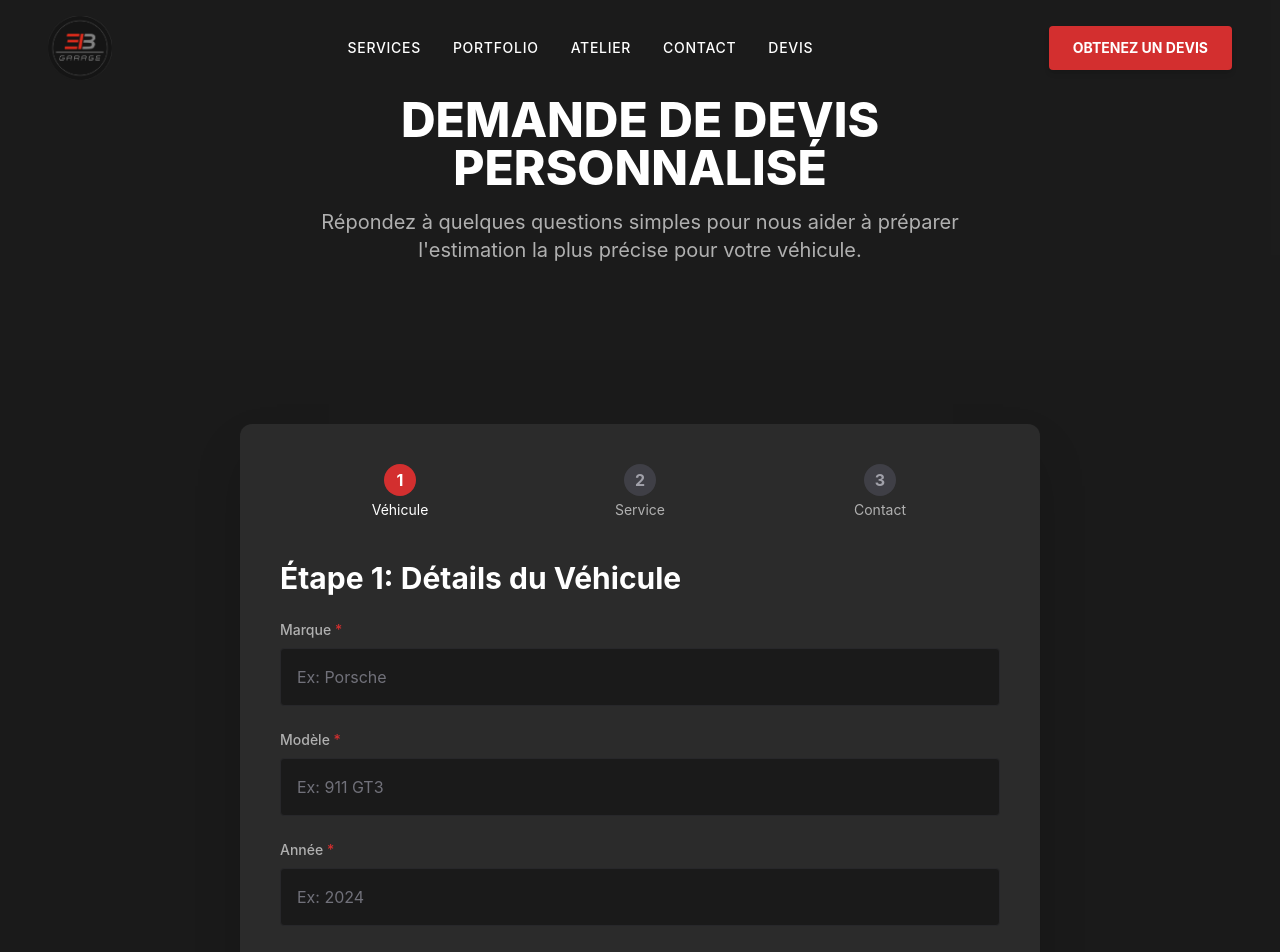
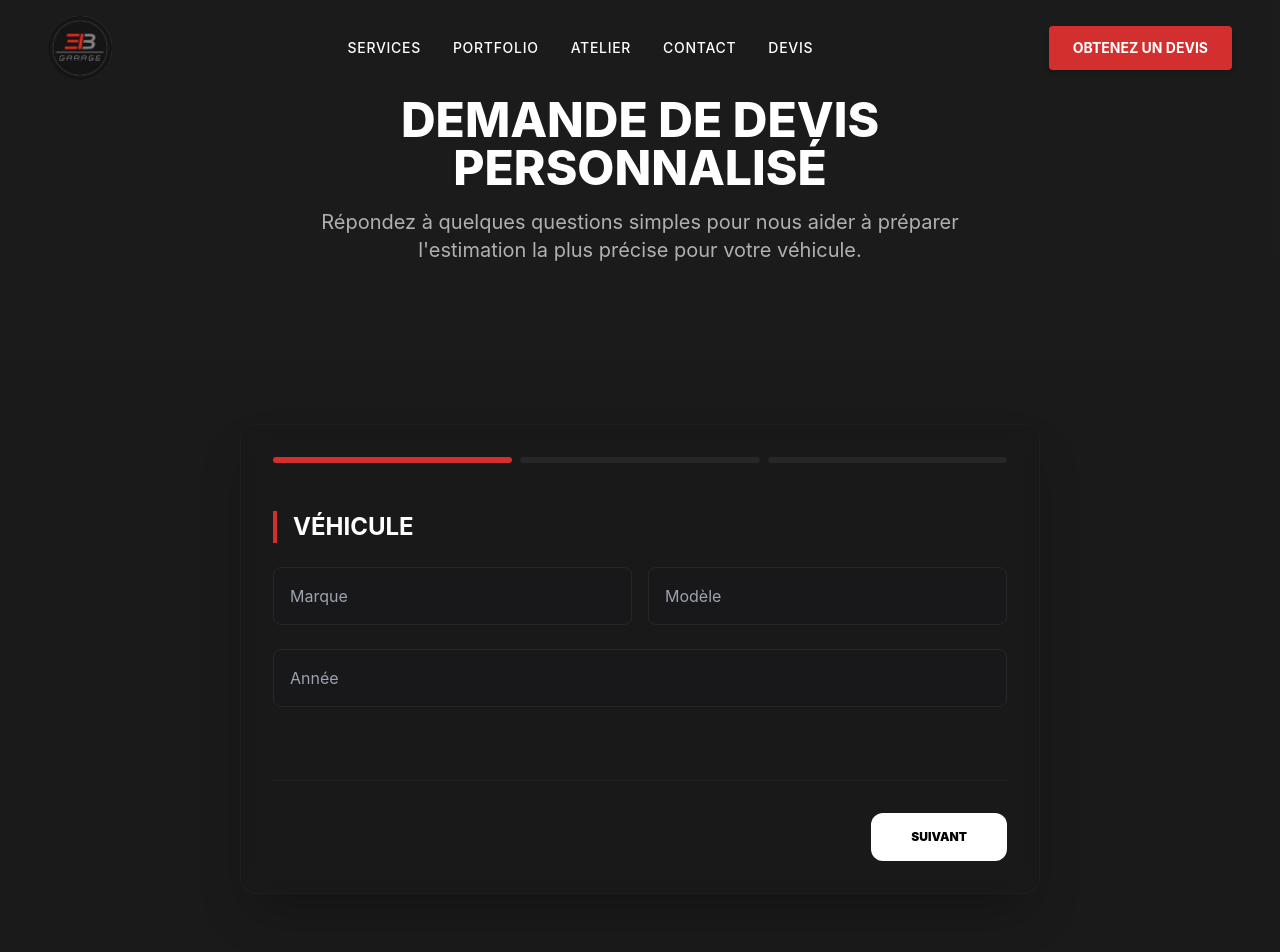
Before and after one commit to dibabdelkrimyt98/eb-garage-website, a React (Vite) app: page /devis in a window 1280 px wide. Shown: the top 952 px of the page. Built offline with nearby package versions, Linux system fonts and the light colour scheme.

Commit message:
Changing in footer, Quotes form and some changes.

```diff
--- a/src/components/Footer.jsx
+++ b/src/components/Footer.jsx
@@ -24,7 +24,8 @@ const Footer = () => {
           </div>
            <div className="flex items-start space-x-3">
             <FaMapMarkerAlt className="text-brandRed mt-1" />
-            <span>Cité Ben Mokadem -Sidi Abdelkader-, Cité Ramoul en face la mosquée-,<br/> Blida, Algeria</span>
+            <span>Cité Ben Mokadem, Sidi Abdelkader,
+            Blida, Algérie</span>
           </div>
         </div>
 
--- a/src/components/QuoteForm.jsx
+++ b/src/components/QuoteForm.jsx
@@ -1,293 +1,209 @@
-// src/components/QuoteForm.jsx
-import React, { useState } from 'react';
-// --- IMPORTS NÉCESSAIRES POUR LE BACKEND ---
 import emailjs from '@emailjs/browser';
 import { addDoc, collection, serverTimestamp } from "firebase/firestore";
-import { db } from '../firebase'; // Assurez-vous que votre fichier firebase.js est bien configuré
+import React, { useState } from 'react';
+import { FaPalette, FaPlusCircle, FaShieldAlt, FaWindowMaximize } from 'react-icons/fa';
+import { db } from '../firebase';
 
-// Étapes de base du formulaire
 const TOTAL_STEPS = 3;
 
+const AVAILABLE_SERVICES = [
+    { id: 'teintage', label: 'Teintage de Vitres', icon: <FaWindowMaximize /> },
+    { id: 'ppf', label: 'Protection Peinture (PPF)', icon: <FaShieldAlt /> },
+    { id: 'wrapping', label: 'Wrapping / Covering', icon: <FaPalette /> },
+    { id: 'autre', label: 'Nettoyage / Autre', icon: <FaPlusCircle /> },
+];
+
 const QuoteForm = () => {
-    // État pour gérer l'étape actuelle (1, 2, 3)
     const [step, setStep] = useState(1);
+    const [isSubmitting, setIsSubmitting] = useState(false);
+    const [submissionSuccess, setSubmissionSuccess] = useState(false);
+    const [errorMessage, setErrorMessage] = useState('');
 
-    // État pour stocker toutes les données du devis
     const [formData, setFormData] = useState({
-        // Étape 1: Véhicule
-        make: '', // Marque
-        model: '', // Modèle
-        year: '', // Année
-        // Étape 2: Service
-        serviceType: '', // Type de service principal
-        serviceDetails: [], // Détails spécifiques (ex: teinte 5%, PPF avant)
-        // Étape 3: Contact
-        name: '', // Nom complet
-        email: '', // Email
-        phone: '', // Téléphone (facultatif)
-        notes: '' // Notes supplémentaires
+        make: '',
+        model: '',
+        year: '',
+        selectedServices: [],
+        name: '',
+        email: '',
+        phone: '',
+        notes: ''
     });
 
-    const [isSubmitting, setIsSubmitting] = useState(false);
-    const [submissionSuccess, setSubmissionSuccess] = useState(false);
-    // Nouvel état pour gérer les erreurs d'envoi
-    const [errorMessage, setErrorMessage] = useState('');
-
-    // Mettre à jour les données du formulaire
     const handleChange = (e) => {
         const { name, value } = e.target;
         setFormData(prev => ({ ...prev, [name]: value }));
     };
 
-    // Mettre à jour les détails de service (ex: cases à cocher ou radio)
-    const handleServiceChange = (e) => {
-        const { value, checked } = e.target;
-        if (checked) {
-            setFormData(prev => ({
+    const toggleService = (serviceLabel) => {
+        setFormData(prev => {
+            const isSelected = prev.selectedServices.includes(serviceLabel);
+            if (isSelected) {
+                return {
                     ...prev,
-                serviceDetails: [...prev.serviceDetails, value]
-            }));
+                    selectedServices: prev.selectedServices.filter(s => s !== serviceLabel)
+                };
             } else {
-            setFormData(prev => ({
+                return {
                     ...prev,
-                serviceDetails: prev.serviceDetails.filter(detail => detail !== value)
-            }));
+                    selectedServices: [...prev.selectedServices, serviceLabel]
+                };
             }
+        });
     };
 
-    // Fonctions de navigation entre les étapes
     const nextStep = () => {
-        // Validation simple avant de passer à l'étape suivante
         if (step === 1 && (!formData.make || !formData.model || !formData.year)) {
             alert("Veuillez remplir les informations du véhicule.");
             return;
         }
-        if (step === 2 && !formData.serviceType) {
-            alert("Veuillez sélectionner un type de service.");
+        if (step === 2 && formData.selectedServices.length === 0) {
+            alert("Veuillez sélectionner au moins un service.");
+            return;
+        }
+        setStep(prev => Math.min(prev + 1, TOTAL_STEPS));
+    };
+
+    const prevStep = () => setStep(prev => Math.max(prev - 1, 1));
+
+    const handleSubmit = async (e) => {
+        e.preventDefault();
+
+        // Final validation for Step 3
+        if (!formData.name || !formData.email) {
+            alert("Le nom et l'email sont obligatoires.");
             return;
         }
 
-        setStep(prev => Math.min(prev + 1, TOTAL_STEPS));
-    };
-
-    const prevStep = () => {
-        setStep(prev => Math.max(prev - 1, 1));
-    };
-
-    // --- GÉRER LA SOUMISSION FINALE (LOGIQUE AJOUTÉE) ---
-    const handleSubmit = async (e) => {
-        e.preventDefault();
         setIsSubmitting(true);
-        setErrorMessage(''); // Réinitialiser les erreurs
+        setErrorMessage('');
 
         try {
-            // 1. Enregistrer dans Firebase Firestore
             await addDoc(collection(db, "quotes"), {
                 ...formData,
                 createdAt: serverTimestamp(),
-                status: "nouveau" // Pour le tri dans votre admin
+                status: "nouveau"
             });
 
-            // 2. Préparer les paramètres pour l'email
             const templateParams = {
-                to_name: "Admin Garage", // Le nom qui apparaîtra dans l'email
+                to_name: "Admin EB Garage",
                 from_name: formData.name,
                 from_email: formData.email,
                 phone: formData.phone || "Non renseigné",
                 vehicle_info: `${formData.make} ${formData.model} (${formData.year})`,
-                service_type: formData.serviceType,
-                service_details: formData.serviceDetails.join(", "), // Convertir le tableau en texte lisible
+                service_type: formData.selectedServices.join(", "),
                 message: formData.notes
             };
 
-            // 3. Envoyer la notification via EmailJS
             await emailjs.send(
-                'service_tm4clgk',   // <-- REMPLACEZ CECI (Service ID EmailJS)
-                'template_okc7zya',  // <-- REMPLACEZ CECI (Template ID EmailJS)
+                'service_tm4clgk',
+                'template_okc7zya',
                 templateParams,
-                'HWo31ByS0ctsGNZvt'    // <-- REMPLACEZ CECI (Public Key EmailJS)
+                'HWo31ByS0ctsGNZvt'
             );
 
-            // 4. Succès
             setSubmissionSuccess(true);
-
         } catch (error) {
-            console.error("Erreur d'envoi:", error);
-            setErrorMessage("Une erreur est survenue lors de l'envoi. Veuillez vérifier votre connexion ou nous appeler directement.");
+            console.error(error);
+            setErrorMessage("Erreur lors de l'envoi. Veuillez réessayer.");
         } finally {
             setIsSubmitting(false);
         }
     };
 
-    // Affichage des étapes individuelles (INCHANGÉ)
     const renderStep = () => {
         switch (step) {
             case 1:
                 return (
                     <div className="space-y-6">
-                        <h2 className="text-3xl font-bold text-white mb-6">Étape 1: Détails du Véhicule</h2>
-
-                        <div>
-                            <label htmlFor="make" className="block text-sm text-brandLightGray mb-2 font-medium">Marque <span className="text-brandRed">*</span></label>
-                            <input type="text" id="make" name="make" value={formData.make} onChange={handleChange} required className="w-full bg-brandDark border border-zinc-800 rounded p-4 text-white placeholder-zinc-500" placeholder="Ex: Porsche" />
+                        <h2 className="text-2xl font-bold text-white mb-6 uppercase border-l-4 border-brandRed pl-4">Véhicule</h2>
+                        <div className="grid grid-cols-1 md:grid-cols-2 gap-4">
+                            <input type="text" name="make" value={formData.make} onChange={handleChange} placeholder="Marque" className="w-full bg-zinc-900 border border-zinc-800 rounded-lg p-4 text-white focus:border-brandRed outline-none" />
+                            <input type="text" name="model" value={formData.model} onChange={handleChange} placeholder="Modèle" className="w-full bg-zinc-900 border border-zinc-800 rounded-lg p-4 text-white focus:border-brandRed outline-none" />
                         </div>
-                        <div>
-                            <label htmlFor="model" className="block text-sm text-brandLightGray mb-2 font-medium">Modèle <span className="text-brandRed">*</span></label>
-                            <input type="text" id="model" name="model" value={formData.model} onChange={handleChange} required className="w-full bg-brandDark border border-zinc-800 rounded p-4 text-white placeholder-zinc-500" placeholder="Ex: 911 GT3" />
-                        </div>
-                        <div>
-                            <label htmlFor="year" className="block text-sm text-brandLightGray mb-2 font-medium">Année <span className="text-brandRed">*</span></label>
-                            <input type="number" id="year" name="year" value={formData.year} onChange={handleChange} required className="w-full bg-brandDark border border-zinc-800 rounded p-4 text-white placeholder-zinc-500" placeholder="Ex: 2024" />
-                        </div>
+                        <input type="number" name="year" value={formData.year} onChange={handleChange} placeholder="Année" className="w-full bg-zinc-900 border border-zinc-800 rounded-lg p-4 text-white focus:border-brandRed outline-none" />
                     </div>
                 );
             case 2:
                 return (
                     <div className="space-y-6">
-                        <h2 className="text-3xl font-bold text-white mb-6">Étape 2: Service Souhaité</h2>
-
-                        {/* Type de Service Principal */}
-                        <div className="mb-8">
-                            <label className="block text-sm text-brandLightGray mb-2 font-medium">Type de Service Principal <span className="text-brandRed">*</span></label>
-                            <select name="serviceType" value={formData.serviceType} onChange={handleChange} required className="w-full bg-brandDark border border-zinc-800 rounded p-4 text-white appearance-none cursor-pointer">
-                                <option value="">-- Choisir un Service --</option>
-                                <option value="teintage">Teintage de Vitres</option>
-                                <option value="ppf">Film de Protection Peinture (PPF)</option>
-                                <option value="wrapping">Wrapping/Covering</option>
-                                <option value="autre">Autre / Multiple</option>
-                            </select>
+                        <h2 className="text-2xl font-bold text-white mb-2 uppercase border-l-4 border-brandRed pl-4">Services</h2>
+                        <div className="grid grid-cols-1 sm:grid-cols-2 gap-4">
+                            {AVAILABLE_SERVICES.map((service) => (
+                                <div
+                                    key={service.id}
+                                    onClick={() => toggleService(service.label)}
+                                    className={`cursor-pointer p-6 rounded-xl border-2 transition-all flex items-center space-x-4 ${
+                                        formData.selectedServices.includes(service.label)
+                                        ? 'border-brandRed bg-brandRed/10 text-white shadow-[0_0_15px_rgba(220,38,38,0.2)]'
+                                        : 'border-zinc-800 bg-zinc-900/50 text-zinc-400 hover:border-zinc-600'
+                                    }`}
+                                >
+                                    <span className="text-2xl">{service.icon}</span>
+                                    <span className="font-bold uppercase text-sm">{service.label}</span>
                                 </div>
-
-                        {/* Options Détaillées Basées sur le Service */}
-                        {formData.serviceType === 'ppf' && (
-                            <div className="p-4 border border-zinc-700 rounded">
-                                <h3 className="text-xl text-white mb-3">Couverture PPF :</h3>
-                                <div className="space-y-2 text-brandLightGray">
-                                    <label className="flex items-center space-x-2">
-                                        <input type="checkbox" name="serviceDetails" value="ppf_avant" checked={formData.serviceDetails.includes("ppf_avant")} onChange={handleServiceChange} className="form-checkbox text-brandRed bg-brandDark border-zinc-600 rounded" />
-                                        <span>Kit Avant Complet (Capot, Pare-chocs, Ailes)</span>
-                                    </label>
-                                    <label className="flex items-center space-x-2">
-                                        <input type="checkbox" name="serviceDetails" value="ppf_complet" checked={formData.serviceDetails.includes("ppf_complet")} onChange={handleServiceChange} className="form-checkbox text-brandRed bg-brandDark border-zinc-600 rounded" />
-                                        <span>Véhicule Complet (Full Body)</span>
-                                    </label>
+                            ))}
                         </div>
-                            </div>
-                        )}
-                        {/* Vous pouvez ajouter d'autres conditions ici pour 'teintage' etc. */}
                     </div>
                 );
             case 3:
                 return (
                     <div className="space-y-6">
-                        <h2 className="text-3xl font-bold text-white mb-6">Étape 3: Vos Coordonnées</h2>
-
-                        <div>
-                            <label htmlFor="name" className="block text-sm text-brandLightGray mb-2 font-medium">Nom Complet <span className="text-brandRed">*</span></label>
-                            <input type="text" id="name" name="name" value={formData.name} onChange={handleChange} required className="w-full bg-brandDark border border-zinc-800 rounded p-4 text-white placeholder-zinc-500" placeholder="Votre Nom" />
-                        </div>
-                        <div>
-                            <label htmlFor="email" className="block text-sm text-brandLightGray mb-2 font-medium">Email <span className="text-brandRed">*</span></label>
-                            <input type="email" id="email" name="email" value={formData.email} onChange={handleChange} required className="w-full bg-brandDark border border-zinc-800 rounded p-4 text-white placeholder-zinc-500" placeholder="votre.email@exemple.com" />
-                        </div>
-                        <div>
-                            <label htmlFor="phone" className="block text-sm text-brandLightGray mb-2 font-medium">Téléphone</label>
-                            <input type="tel" id="phone" name="phone" value={formData.phone} onChange={handleChange} className="w-full bg-brandDark border border-zinc-800 rounded p-4 text-white placeholder-zinc-500" placeholder="06..." />
-                        </div>
-                        <div>
-                            <label htmlFor="notes" className="block text-sm text-brandLightGray mb-2 font-medium">Notes Supplémentaires (Kilométrage, État, etc.)</label>
-                            <textarea id="notes" name="notes" rows="4" value={formData.notes} onChange={handleChange} className="w-full bg-brandDark border border-zinc-800 rounded p-4 text-white placeholder-zinc-500" placeholder="Toute information pertinente pour votre devis..."></textarea>
-                        </div>
+                        <h2 className="text-2xl font-bold text-white mb-6 uppercase border-l-4 border-brandRed pl-4">Vos Coordonnées</h2>
+                        <input type="text" name="name" value={formData.name} onChange={handleChange} placeholder="Nom Complet" className="w-full bg-zinc-900 border border-zinc-800 rounded-lg p-4 text-white focus:border-brandRed outline-none" />
+                        <input type="email" name="email" value={formData.email} onChange={handleChange} placeholder="Email" className="w-full bg-zinc-900 border border-zinc-800 rounded-lg p-4 text-white focus:border-brandRed outline-none" />
+                        <input type="tel" name="phone" value={formData.phone} onChange={handleChange} placeholder="Téléphone" className="w-full bg-zinc-900 border border-zinc-800 rounded-lg p-4 text-white focus:border-brandRed outline-none" />
+                        <textarea name="notes" rows="3" value={formData.notes} onChange={handleChange} placeholder="Message / Précisions..." className="w-full bg-zinc-900 border border-zinc-800 rounded-lg p-4 text-white focus:border-brandRed outline-none resize-none"></textarea>
                     </div>
                 );
-            default:
-                return null;
+            default: return null;
         }
     };
 
-    // Écran de Succès
     if (submissionSuccess) {
         return (
-            <div className="text-center p-12 bg-green-900/40 border border-green-600 rounded-xl">
-                <h2 className="text-4xl text-white font-bold mb-4">Demande Envoyée avec Succès !</h2>
-                <p className="text-xl text-brandLightGray">
-                    Merci pour votre demande. Notre administration l'a bien reçue et traitera votre devis dans les 24-48 heures.
-                </p>
-                <a href="/" className="mt-8 inline-block bg-brandRed hover:bg-red-700 text-white font-bold px-6 py-3 rounded uppercase transition-colors">
-                    Retourner à l'Accueil
-                </a>
+            <div className="text-center py-20 bg-zinc-900/50 rounded-2xl border border-zinc-800">
+                <div className="w-20 h-20 bg-green-500/20 text-green-500 rounded-full flex items-center justify-center mx-auto mb-6 text-4xl">✓</div>
+                <h2 className="text-3xl font-black text-white uppercase mb-4">Envoyé !</h2>
+                <button onClick={() => window.location.reload()} className="bg-brandRed text-white px-8 py-3 rounded-lg font-bold uppercase hover:bg-red-700 transition-all">Nouveau Devis</button>
             </div>
         );
     }
 
     return (
-        <div className="bg-brandGray p-6 md:p-10 rounded-xl shadow-2xl">
-            {/* Indicateur de Progression */}
-            <div className="flex justify-between items-center mb-10 text-brandLightGray">
+        <div className="bg-zinc-900/30 backdrop-blur-md p-8 rounded-2xl border border-zinc-800/50 shadow-2xl">
+            {/* PROGRESS BAR */}
+            <div className="flex mb-12 space-x-2">
                 {[1, 2, 3].map(i => (
-                    <div key={i} className="flex flex-col items-center w-1/3">
-                        <div className={`w-8 h-8 rounded-full flex items-center justify-center font-bold mb-1 transition-all duration-300 ${
-                            step >= i
-                            ? 'bg-brandRed text-white'
-                            : 'bg-zinc-700 text-zinc-400'
-                        }`}>
-                            {i}
-                        </div>
-                        <span className={`text-sm ${step === i ? 'text-white' : ''}`}>
-                            {i === 1 ? 'Véhicule' : i === 2 ? 'Service' : 'Contact'}
-                        </span>
-                    </div>
+                    <div key={i} className={`h-1.5 flex-1 rounded-full transition-all duration-500 ${step >= i ? 'bg-brandRed' : 'bg-zinc-800'}`} />
                 ))}
             </div>
 
-            <form onSubmit={handleSubmit} className="space-y-8">
+            <form onSubmit={handleSubmit} className="min-h-[350px] flex flex-col justify-between">
+                <div>
                     {renderStep()}
+                </div>
 
-                {/* Affichage des Erreurs (Nouveau) */}
-                {errorMessage && (
-                    <div className="p-4 bg-red-900/50 text-red-200 border border-red-500 rounded">
-                        {errorMessage}
-                    </div>
-                )}
+                <div className="flex justify-between items-center mt-12 pt-8 border-t border-zinc-800/50">
+                    {step > 1 ? (
+                        <button type="button" onClick={prevStep} className="text-zinc-500 hover:text-white font-bold uppercase text-xs transition-colors">Retour</button>
+                    ) : <div />}
 
-                {/* Boutons de Navigation */}
-                <div className="flex justify-between pt-6 border-t border-zinc-700">
-                    {step > 1 && (
-                        <button
-                            type="button"
-                            onClick={prevStep}
-                            disabled={isSubmitting}
-                            className="text-brandLightGray hover:text-white font-semibold py-3 px-6 rounded transition-colors border border-zinc-700 hover:border-white disabled:opacity-50"
-                        >
-                            ← Précédent
-                        </button>
-                    )}
-
-                    {step < TOTAL_STEPS && (
+                    {step < TOTAL_STEPS ? (
                         <button
                             type="button"
                             onClick={nextStep}
-                            className={`font-bold py-3 px-6 rounded uppercase transition-colors ${step === 1 ? 'ml-auto' : ''} ${
-                                formData.make && formData.model && formData.year
-                                ? 'bg-brandRed hover:bg-red-700 text-white'
-                                : 'bg-zinc-600 text-zinc-300 cursor-not-allowed'
-                            }`}
+                            className="bg-white text-black px-10 py-4 rounded-xl font-black uppercase text-xs hover:bg-brandRed hover:text-white transition-all"
                         >
-                            Suivant →
+                            Suivant
                         </button>
-                    )}
-
-                    {step === TOTAL_STEPS && (
+                    ) : (
                         <button
                             type="submit"
                             disabled={isSubmitting}
-                            className={`font-bold py-3 px-6 rounded uppercase tracking-wider transition-all duration-300 shadow-lg ${
-                                isSubmitting
-                                ? 'bg-zinc-600 text-zinc-300 cursor-not-allowed'
-                                : 'bg-brandRed hover:bg-red-700 text-white'
-                            }`}
+                            className="bg-brandRed text-white px-10 py-4 rounded-xl font-black uppercase text-xs hover:bg-red-700 transition-all disabled:opacity-50"
                         >
-                            {isSubmitting ? 'Envoi du Devis...' : 'Soumettre le Devis'}
+                            {isSubmitting ? 'Envoi en cours...' : 'Soumettre le Devis'}
                         </button>
                     )}
                 </div>
```
Lines whose indentation alone changed are shown as unchanged.
